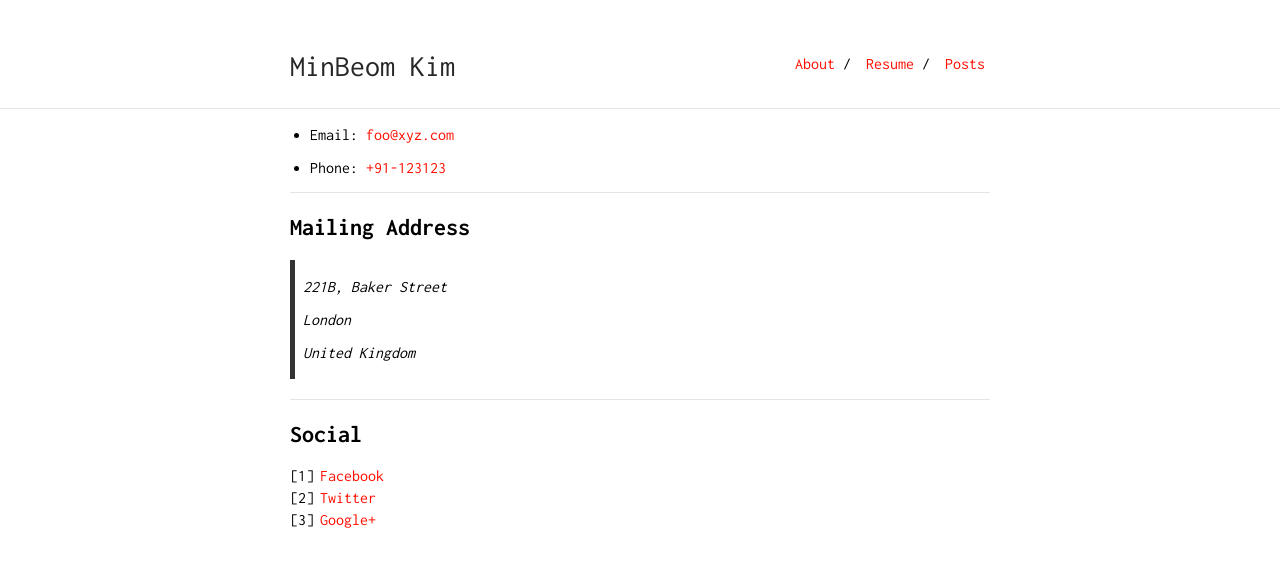
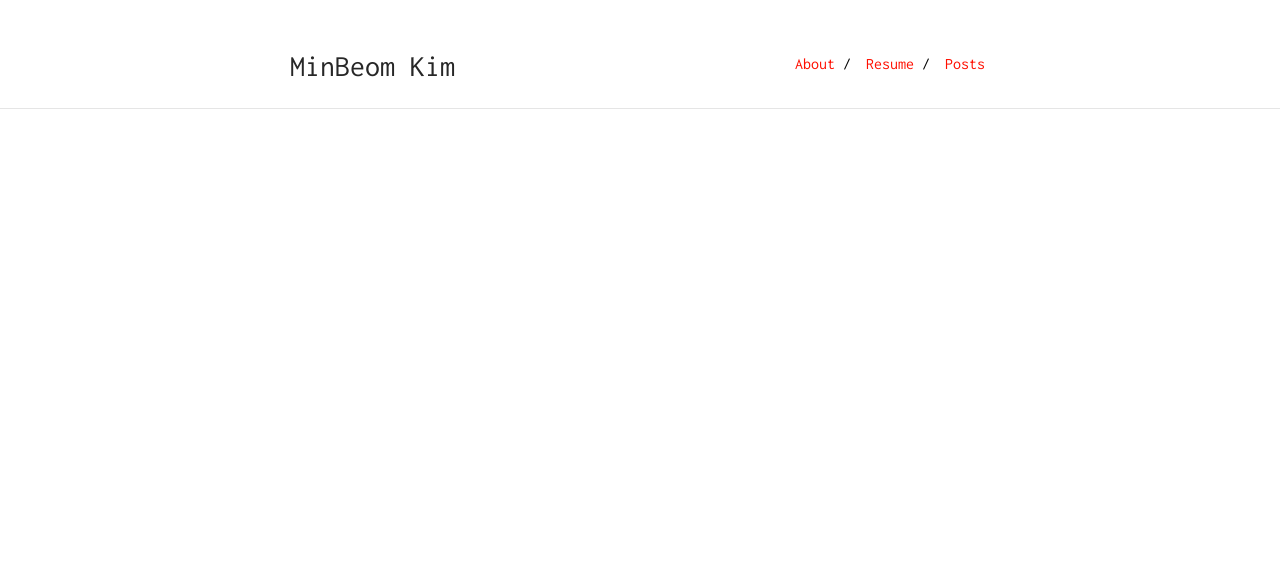
Before and after one commit to minbeomkim/minbeomkim.github.io, a Jekyll site: the page built from contact.md, in a window 1280 px wide. Shown: the top 567 px of the page. Built offline with Jekyll 4.4.1, drawn with Linux system fonts in a browser that asks for light colours.

Commit message:
Update contact.md

```diff
--- a/contact.md
+++ b/contact.md
@@ -3,7 +3,7 @@ layout: default
 is_contact: true
 ---
 
-* Email: [foo@xyz.com](mailto:foo@xyz.com)
+<!-- * Email: [foo@xyz.com](mailto:foo@xyz.com)
 
 * Phone: [+91-123123](tel:+91-123123)
 
@@ -23,4 +23,4 @@ is_contact: true
 
 1. [Facebook](#)
 2. [Twitter](#)
-3. [Google+](#)
+3. [Google+](#) -->
```
